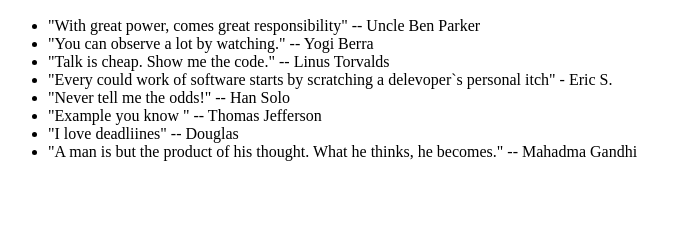
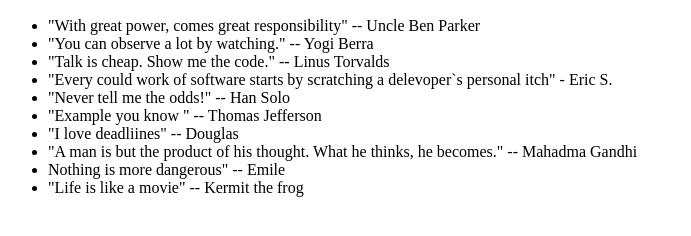
Before and after one commit to alsterperle/0main_openSAP_repo, a plain HTML site: page index.html in a window 1280 px wide. Shown: the part 110-346 px from the top of the page, without its empty margins (0-691 px from the left). Drawn offline with Linux system fonts and the light colour scheme.

Commit message:
added Kermit and Charlie quotes

```diff
--- a/index.html
+++ b/index.html
@@ -17,6 +17,8 @@
 			<li>"Example you know " -- Thomas Jefferson</li>
 			<li>"I love deadliines" -- Douglas</li>
 			<li>"A man is but the product of his thought. What he thinks, he becomes." -- Mahadma Gandhi</li>
+			<li>Nothing is more dangerous" -- Emile</li>
+			<li>"Life is like a movie" -- Kermit the frog</li>
 		</ul>
 	</body>
 </html>
--- a/styles.css
+++ b/styles.css
@@ -1,6 +1,5 @@
 h1 {
 	color: blue;
-	text-align: left;
 	}
 h2 {
 	color: red;
```
